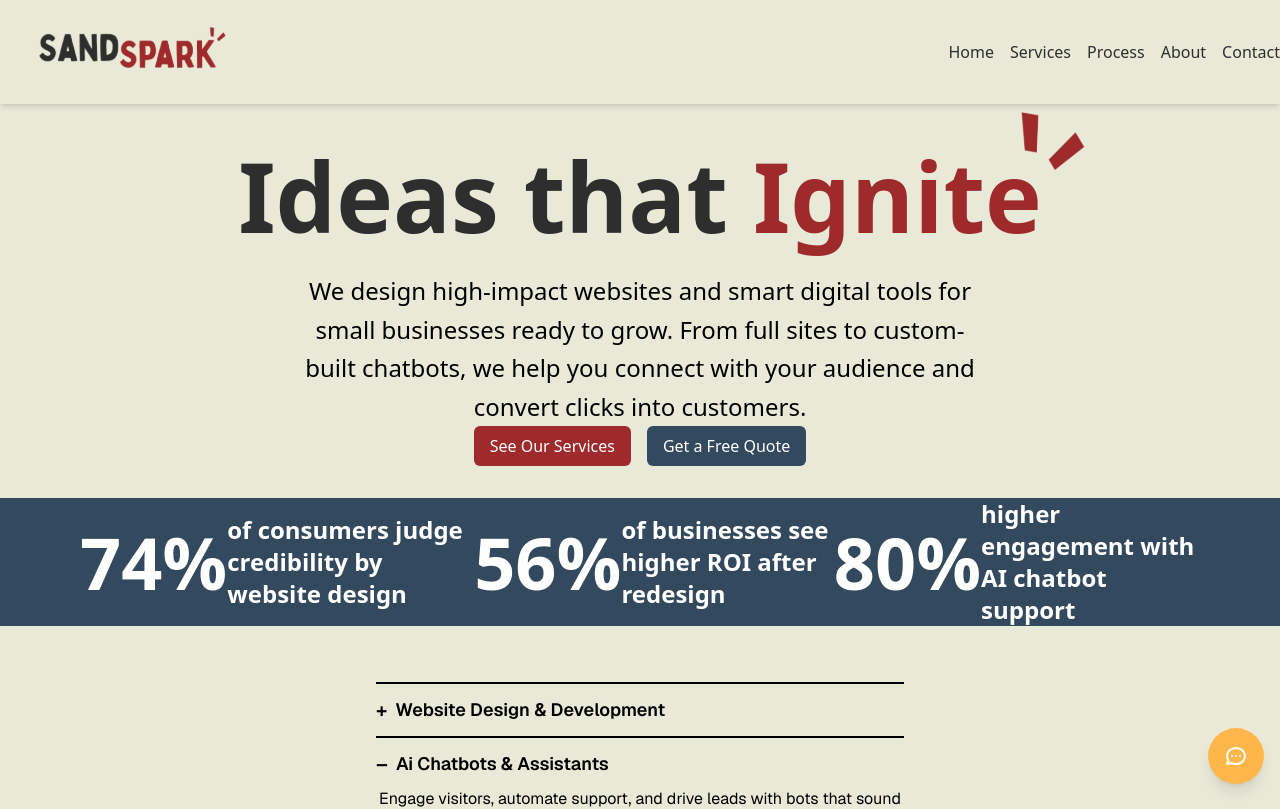
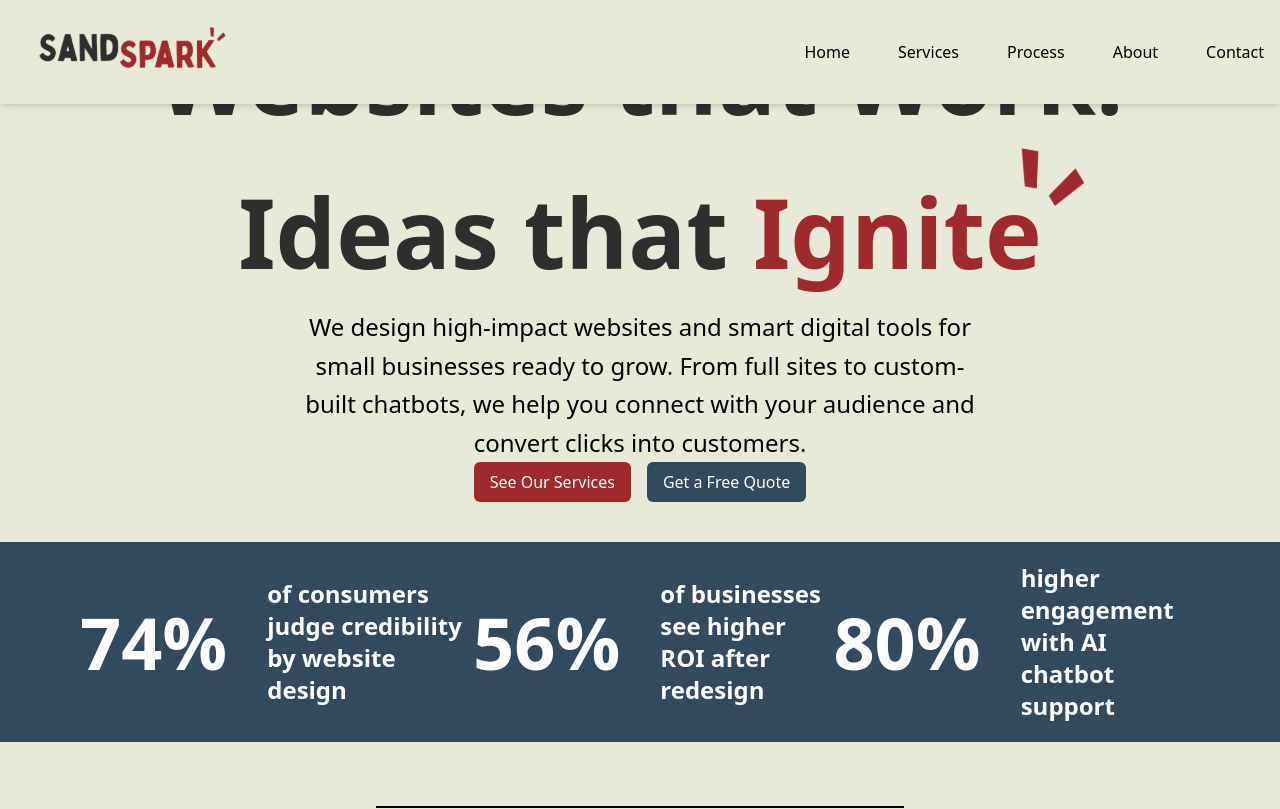
Before and after one commit to mohakh2/sandspark, a Next.js app: page / in a window 1280 px wide. Shown: the top 809 px of the page. Built offline with nearby package versions, Linux system fonts and the light colour scheme.

Commit message:
feat: implement smooth scrolling and refactor Navbar to use Button component; remove ChatBox component

```diff
--- a/src/app/globals.css
+++ b/src/app/globals.css
@@ -22,6 +22,9 @@
   --success: #0070f3;
   --error: #ff0000;
   --warning: #f5a623;
+}
+html {
+  scroll-behavior: smooth;
 }
 
 @theme inline {
--- a/src/components/atoms/Button.tsx
+++ b/src/components/atoms/Button.tsx
@@ -1,36 +1,40 @@
 'use client'
 
-type ButtonProps = {
-  variant: 'primary' | 'secondary'
+import Link from "next/link"
+import { ButtonHTMLAttributes } from "react"
+
+type ButtonProps = ButtonHTMLAttributes<HTMLButtonElement> & {
+  variant: 'primary' | 'secondary' | 'navbar'
   children: React.ReactNode
   href?: string
-  onClick?: () => void
 }
 
 export default function Button({
   variant = 'primary',
   children,
   href,
-  onClick
+  className: customClassName,
+  ...props
 }: ButtonProps) {
-  const baseStyles = "px-4 py-2 rounded-md text-white hover:text-decoration-line:none"
+  const baseStyles = "px-4 py-2 rounded-md  hover:text-decoration-line:none"
   const variantStyles = {
-    primary: "bg-[var(--button-primary)]",
-    secondary: "bg-[var(--button-secondary)]"
+    primary: "text-white bg-[var(--button-primary)]",
+    secondary: "text-white bg-[var(--button-secondary)]",
+    navbar: "text-black"
   }
 
-  const className = `${baseStyles} ${variantStyles[variant]}`
+  const className = `${baseStyles} ${variantStyles[variant]} ${customClassName || ''}`
 
   if (href) {
     return (
-      <a href={href} className={className}>
+      <Link href={href} className={className}>
         {children}
-      </a>
+      </Link>
     )
   }
 
   return (
-    <button onClick={onClick} className={className}>
+    <button className={className} {...props}>
       {children}
     </button>
   )
--- a/src/components/atoms/Stat.tsx
+++ b/src/components/atoms/Stat.tsx
@@ -5,9 +5,9 @@ type StatProps = {
 
 export default function Stat({ value, label }: StatProps) {
   return (
-    <div className="flex items-center">
-      <span className="text-white text-7xl font-bold">{value}</span>
-      <span className="text-white text-2xl font-bold text-left">
+    <div className="flex items-center ">
+      <span className="text-white text-7xl font-bold text-left ">{value}</span>
+      <span className="text-white text-2xl font-bold text-left ml-10">
         {label}
       </span>
     </div>
--- a/src/components/molecules/ChatBox.tsx
+++ /dev/null
@@ -1,78 +0,0 @@
-'use client'
-
-import { useState, forwardRef, useImperativeHandle } from 'react'
-import Image from 'next/image'
-
-const ChatBox = forwardRef((props, ref) => {
-  const [isOpen, setIsOpen] = useState(false)
-  const [message, setMessage] = useState('')
-
-  const toggleChat = () => {
-    setIsOpen(!isOpen)
-  }
-
-  const openChat = () => {
-    setIsOpen(true)
-  }
-
-  useImperativeHandle(ref, () => ({
-    openChat
-  }))
-
-  return (
-    <div className="fixed bottom-4 right-4 z-50">
-      {!isOpen ? (
-        <button
-          onClick={toggleChat}
-          className="bg-[#FFB74C] text-white p-4 rounded-full shadow-lg"
-        >
-          <svg xmlns="http://www.w3.org/2000/svg" className="h-6 w-6" fill="none" viewBox="0 0 24 24" stroke="currentColor">
-            <path strokeLinecap="round" strokeLinejoin="round" strokeWidth={2} d="M8 12h.01M12 12h.01M16 12h.01M21 12c0 4.418-4.03 8-9 8a9.863 9.863 0 01-4.255-.949L3 20l1.395-3.72C3.512 15.042 3 13.574 3 12c0-4.418 4.03-8 9-8s9 3.582 9 8z" />
-          </svg>
-        </button>
-      ) : (
-        <div className="rounded-2xl shadow-xl overflow-hidden w-80 flex flex-col" style={{ borderRadius: '20px' }}>
-          {/* Chat Header */}
-          <div className="bg-[#FFB74C] px-4 py-3 flex justify-between items-center">
-            <button onClick={toggleChat} className="flex items-center justify-center w-8 h-8">
-              <svg xmlns="http://www.w3.org/2000/svg" className="h-6 w-6 text-white" fill="none" viewBox="0 0 24 24" stroke="currentColor">
-                <path strokeLinecap="round" strokeLinejoin="round" strokeWidth={2} d="M15 19l-7-7 7-7" />
-              </svg>
-            </button>
-            <button onClick={toggleChat} className="flex items-center justify-center w-8 h-8">
-              <svg xmlns="http://www.w3.org/2000/svg" className="h-6 w-6 text-white" fill="none" viewBox="0 0 24 24" stroke="currentColor">
-                <path strokeLinecap="round" strokeLinejoin="round" strokeWidth={2} d="M4 6h16M4 12h16M4 18h16" />
-              </svg>
-            </button>
-          </div>
-
-          {/* Chat Body */}
-          <div className="bg-[#FFD699] p-4 flex-grow h-80 overflow-y-auto">
-            <div className="bg-white rounded-lg p-3 mb-4 max-w-[80%] mr-auto shadow-sm">
-              <p className="text-sm">
-                Hey there! I'm Sparky, the chatbot built by SandSpark Digital. Ask me anything about what we do!
-              </p>
-            </div>
-          </div>
-
-          {/* Chat Input */}
-          <div className="bg-[#FFD699] p-4 border-t border-gray-100">
-            <div className="flex items-center">
-              <input
-                type="text"
-                value={message}
-                onChange={(e) => setMessage(e.target.value)}
-                placeholder="Type a message..."
-                className="flex-grow p-2 rounded-full focus:outline-none focus:ring-2 focus:ring-[#FFB74C]"
-              />
-            </div>
-          </div>
-        </div>
-      )}
-    </div>
-  )
-})
-
-ChatBox.displayName = 'ChatBox'
-
-export default ChatBox
--- a/src/components/navbar.tsx
+++ b/src/components/navbar.tsx
@@ -1,16 +1,11 @@
 import Link from "next/link";
 import Image from "next/image";
 import logo from "../../public/logo.svg";
+import Button from "./atoms/Button";
 
-type NavbarProps = {
-  onHomeClick: () => void;
-  onServicesClick: () => void;
-  onProcessClick: () => void;
-  onAboutClick: () => void;
-  onContactClick: () => void;
-}
 
-export default function Navbar({ onHomeClick, onServicesClick, onProcessClick, onAboutClick, onContactClick }: NavbarProps) {
+
+export default function Navbar() {
   return (
     <div className="sticky top-0 z-50 bg-[var(--background)] shadow-md">
       <div className="flex justify-between items-center  max-w-7xl mx-auto">
@@ -18,11 +13,11 @@ export default function Navbar({ onHomeClick, onServicesClick, onProcessClick, o
           <Image src={logo} alt="logo" width={250} height={250} />
         </Link>
         <div className="flex gap-4">
-          <button onClick={onHomeClick} className="hover:text-[var(--text-secondary)]">Home</button>
-          <button onClick={onServicesClick} className="hover:text-[var(--text-secondary)]">Services</button>
-          <button onClick={onProcessClick} className="hover:text-[var(--text-secondary)]">Process</button>
-          <button onClick={onAboutClick} className="hover:text-[var(--text-secondary)]">About</button>
-          <button onClick={onContactClick} className="hover:text-[var(--text-secondary)]">Contact</button>
+          <Button variant="navbar" href="#test" className="hover:text-[var(--text-secondary)]">Home</Button>
+          <Button variant="navbar" className="hover:text-[var(--text-secondary)]">Services</Button>
+          <Button variant="navbar" className="hover:text-[var(--text-secondary)]">Process</Button>
+          <Button variant="navbar" className="hover:text-[var(--text-secondary)]">About</Button>
+          <Button variant="navbar" className="hover:text-[var(--text-secondary)]">Contact</Button>
         </div>
       </div>
     </div>
--- a/src/components/organisms/ServiceAccordion.tsx
+++ b/src/components/organisms/ServiceAccordion.tsx
@@ -25,7 +25,7 @@ export default function ServiceAccordion({
   }
 
   return (
-    <div className="text-black font-sans p-6 max-w-xl mx-auto rounded-md">
+    <div className="text-black font-sans p-6 max-w-xl mx-auto rounded-md" id="test">
       {services.map((item, index) => (
         <AccordionItem
           key={index}
--- a/src/components/organisms/StatsBar.tsx
+++ b/src/components/organisms/StatsBar.tsx
@@ -9,7 +9,7 @@ type StatsBarProps = {
 
 export default function StatsBar({ stats }: StatsBarProps) {
   return (
-    <div className="w-full h-[200px] bg-[var(--button-secondary)] my-8 flex justify-between items-center px-20">
+    <div className="w-full h-[200px] bg-[var(--button-secondary)] my-10 flex justify-between items-center px-20 py-10">
       {stats.map((stat, index) => (
         <Stat
           key={index}
--- a/src/components/templates/HomeTemplate.tsx
+++ b/src/components/templates/HomeTemplate.tsx
@@ -6,7 +6,6 @@ import ButtonGroup from "../molecules/ButtonGroup";
 import StatsBar from "../organisms/StatsBar";
 import ServiceAccordion from "../organisms/ServiceAccordion";
 import Navbar from "../navbar";
-import ChatBox from "../molecules/ChatBox";
 import { useRef } from "react";
 
 type HomeTemplateProps = {
@@ -38,27 +37,17 @@ export default function HomeTemplate({
   stats,
   serviceData
 }: HomeTemplateProps) {
-  const heroRef = useRef<HTMLDivElement>(null);
   const servicesRef = useRef<HTMLParagraphElement>(null);
   const chatBoxRef = useRef<{ openChat: () => void }>(null);
-
-  const scrollToHero = () => {
-    heroRef.current?.scrollIntoView({ behavior: 'smooth' });
-  };
-
-  const scrollToServices = () => {
-    servicesRef.current?.scrollIntoView({ behavior: 'smooth' });
-  };
-
   const openChatBox = () => {
     chatBoxRef.current?.openChat();
   };
 
   return (
     <>
-    <Navbar onHomeClick={scrollToHero} onServicesClick={scrollToHero} onProcessClick={scrollToHero} onAboutClick={scrollToHero} onContactClick={scrollToHero} />
+    <Navbar/>
 
-    <div ref={heroRef} className="flex flex-col items-center justify-center text-center h-screen">
+    <div className="mt-20 flex flex-col items-center justify-center text-center h-screen">
       <HeroHeading
         firstLine={heroData.firstLine}
         secondLine={heroData.secondLine}
@@ -81,7 +70,6 @@ export default function HomeTemplate({
       </div>
     </div>
 
-    <ChatBox ref={chatBoxRef} />
     </>
   );
 }
```
